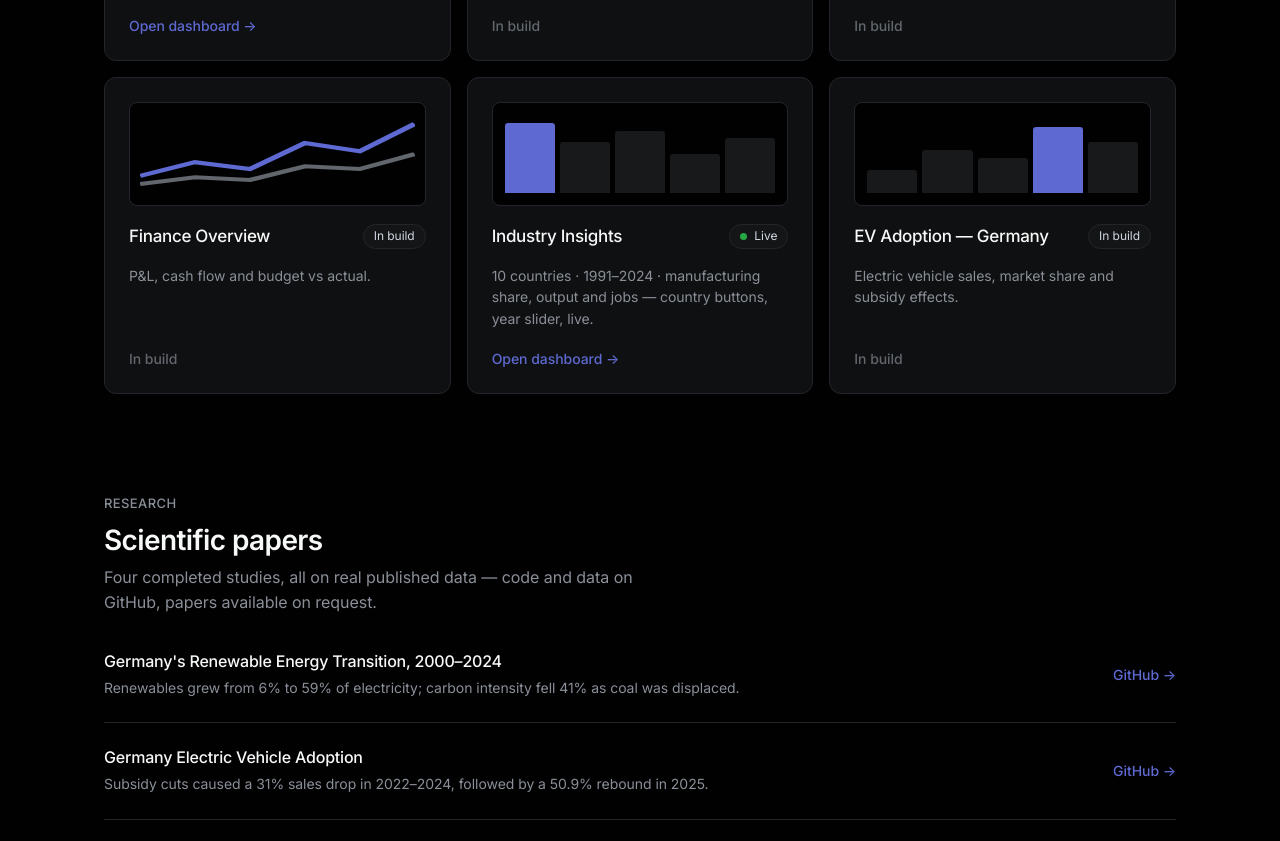
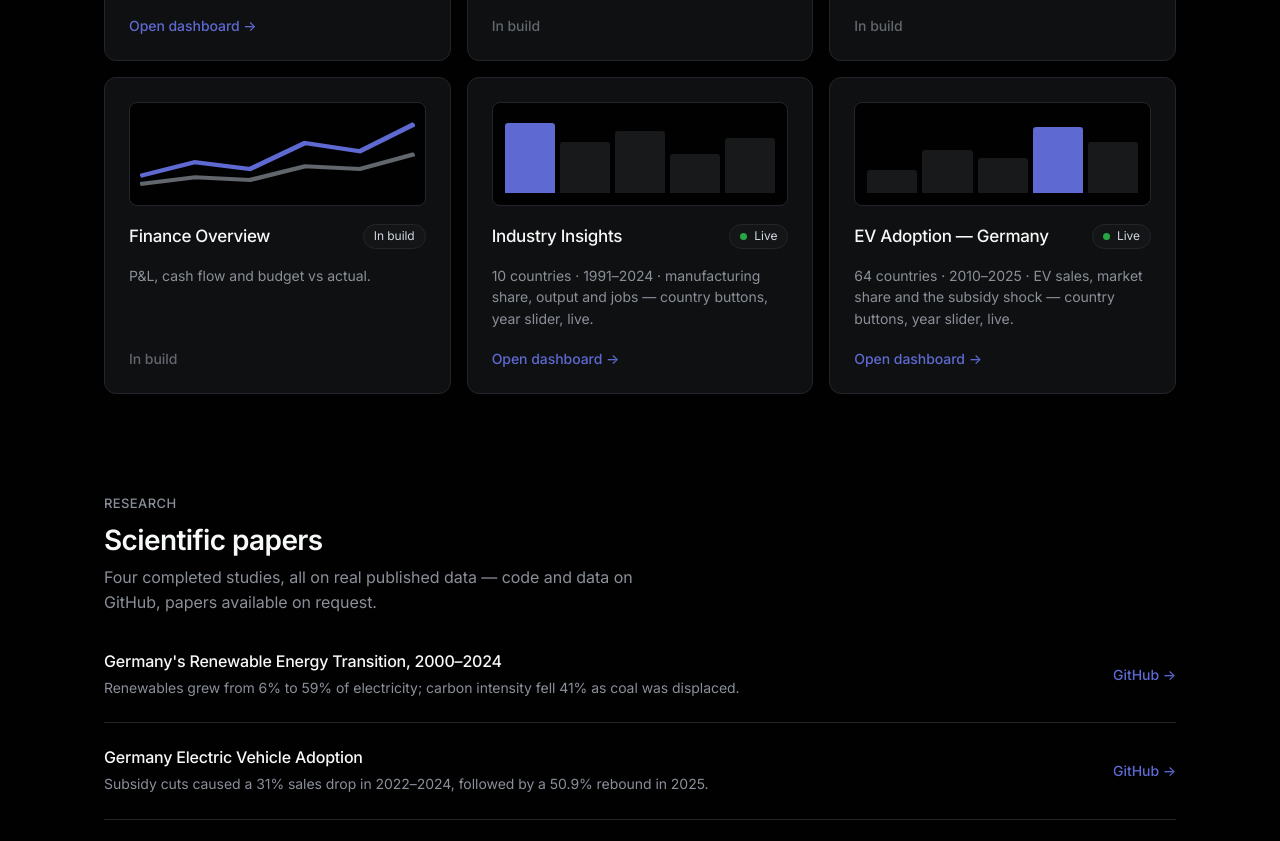
Before and after one commit to rashedrana/rashedrana.github.io, a plain HTML site: page index.html in a window 1280 px wide. Shown: the part 2458-3299 px from the top of the page. Drawn offline with Linux system fonts and the light colour scheme.

Commit message:
Make EV Adoption dashboard live

```diff
--- a/index.html
+++ b/index.html
@@ -342,12 +342,12 @@ footer{margin-top:96px;border-top:1px solid var(--hairline);padding:56px 0 48px}
         <p>10 countries · 1991–2024 · manufacturing share, output and jobs — country buttons, year slider, live.</p>
         <span class="go">Open dashboard →</span>
       </a>
-      <div class="dash-card" data-cat="industry">
+      <a class="dash-card" data-cat="industry" href="dashboards/ev-adoption/">
         <div class="mock"><div class="bar" style="height:30%"></div><div class="bar" style="height:55%"></div><div class="bar" style="height:45%"></div><div class="bar hot" style="height:85%"></div><div class="bar" style="height:65%"></div></div>
-        <div class="top"><h3 style="margin:0">EV Adoption — Germany</h3><span class="badge">In build</span></div>
-        <p>Electric vehicle sales, market share and subsidy effects.</p>
-        <span class="go mut">In build</span>
-      </div>
+        <div class="top"><h3 style="margin:0">EV Adoption — Germany</h3><span class="badge"><span class="dot"></span>Live</span></div>
+        <p>64 countries · 2010–2025 · EV sales, market share and the subsidy shock — country buttons, year slider, live.</p>
+        <span class="go">Open dashboard →</span>
+      </a>
     </div>
   </div></section>
 
@@ -449,7 +449,7 @@ var FAQ = [
   { k:["hello","hi","hey","salam","assalamu"], a:"Hello! I'm Rash, Rashed's assistant. Ask me about his dashboards, skills, research papers or how to contact him." },
   { k:["who","about","rashed","himself","background"], a:"Rashed Rana is a Data Analyst based in Erlangen, Germany. He is a Master's student in Artificial Intelligence for Industrial Applications at OTH Amberg-Weiden, with a BSc background in Computer Science. He builds Power BI dashboards and data-analysis research with Power BI, SQL and Python." },
   { k:["skill","power bi","powerbi","dax","sql","python","excel","tool","stack"], a:"His core stack: Power BI and DAX for dashboards, SQL for data work, Python (pandas, scikit-learn) for analysis and machine learning, and Excel. His specialty is industrial data — turning raw operational data into clear dashboards and decisions." },
-  { k:["dashboard","project","portfolio","work"], a:"His dashboard gallery is right on this page. Two dashboards are LIVE: the Germany Energy Transition dashboard (213 countries, 36,897 data rows) and Industry Insights, on Germany's industrial transition 1991–2024 (10-country panel) — both with slicers and year selectors. Sales, HR, Finance and EV dashboards are in build. He also built an IMDb sentiment model with 89.9% accuracy." },
+  { k:["dashboard","project","portfolio","work"], a:"His dashboard gallery is right on this page. Three dashboards are LIVE: the Germany Energy Transition dashboard (213 countries, 36,897 data rows), Industry Insights on Germany's industrial transition 1991–2024 (10-country panel), and EV Adoption — Germany 2010–2025 (64 countries) — all with slicers and year selectors. Sales, HR and Finance dashboards are in build. He also built an IMDb sentiment model with 89.9% accuracy." },
   { k:["paper","research","publication","study","studies","journal"], a:"He has completed four data-analysis research papers: Germany's renewable energy transition (2000–2024), German EV adoption, Deutsche Bahn performance (2010–2024), and Germany's industrial transition (1991–2024). All use real published data — see the Papers section above." },
   { k:["github","open source","pytorch","pandas","contribution","pr"], a:"He is a merged contributor to PyTorch (PR #204538) and has active pull requests in pandas and PyTorch. His GitHub: github.com/rashedrana" },
   { k:["education","study","university","master","degree","oth","aiub","student"], a:"He is studying for a Master's in Artificial Intelligence for Industrial Applications at OTH Amberg-Weiden, Germany. His bachelor's background is in Computer Science (AIUB)." },
```
